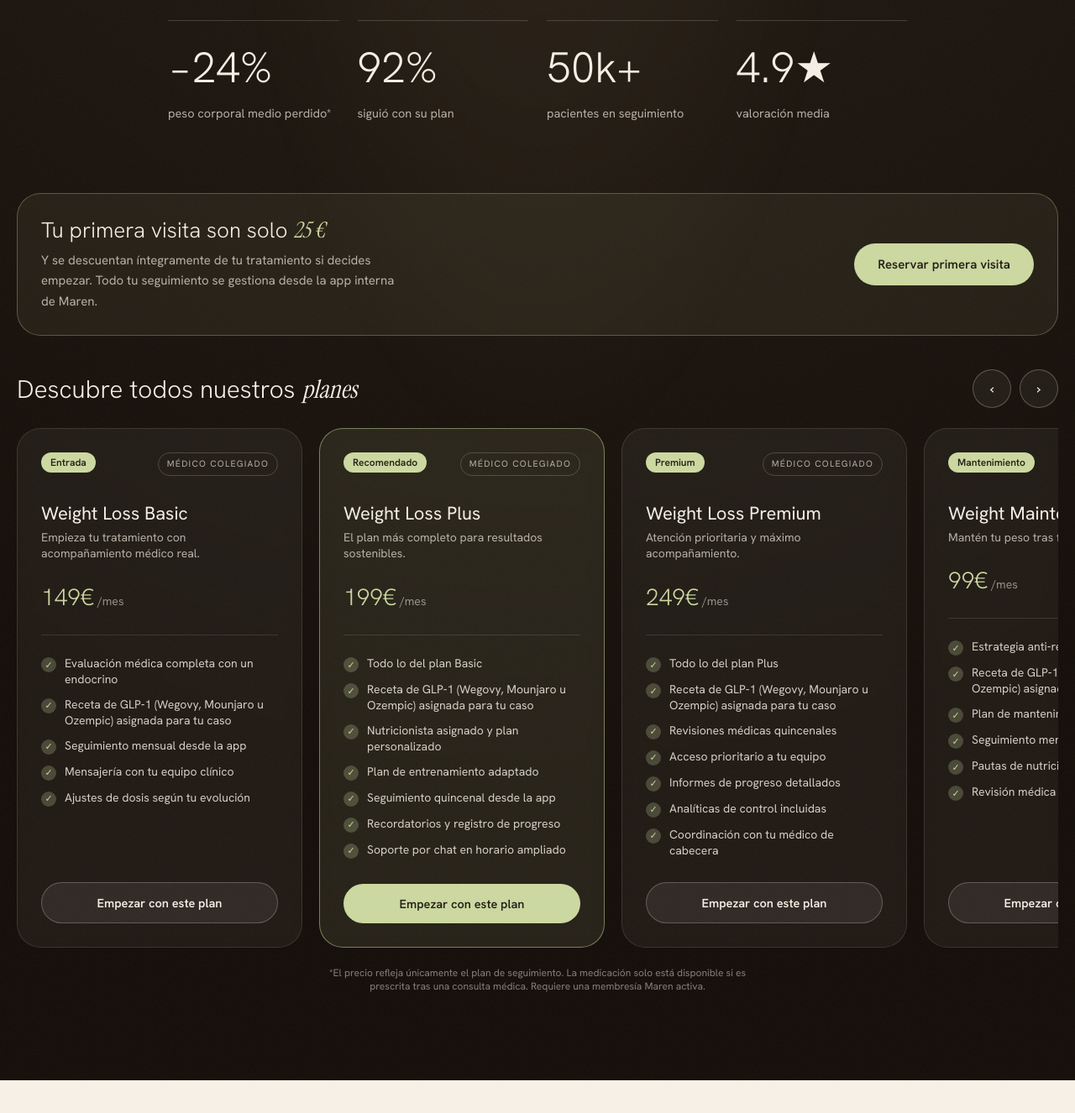
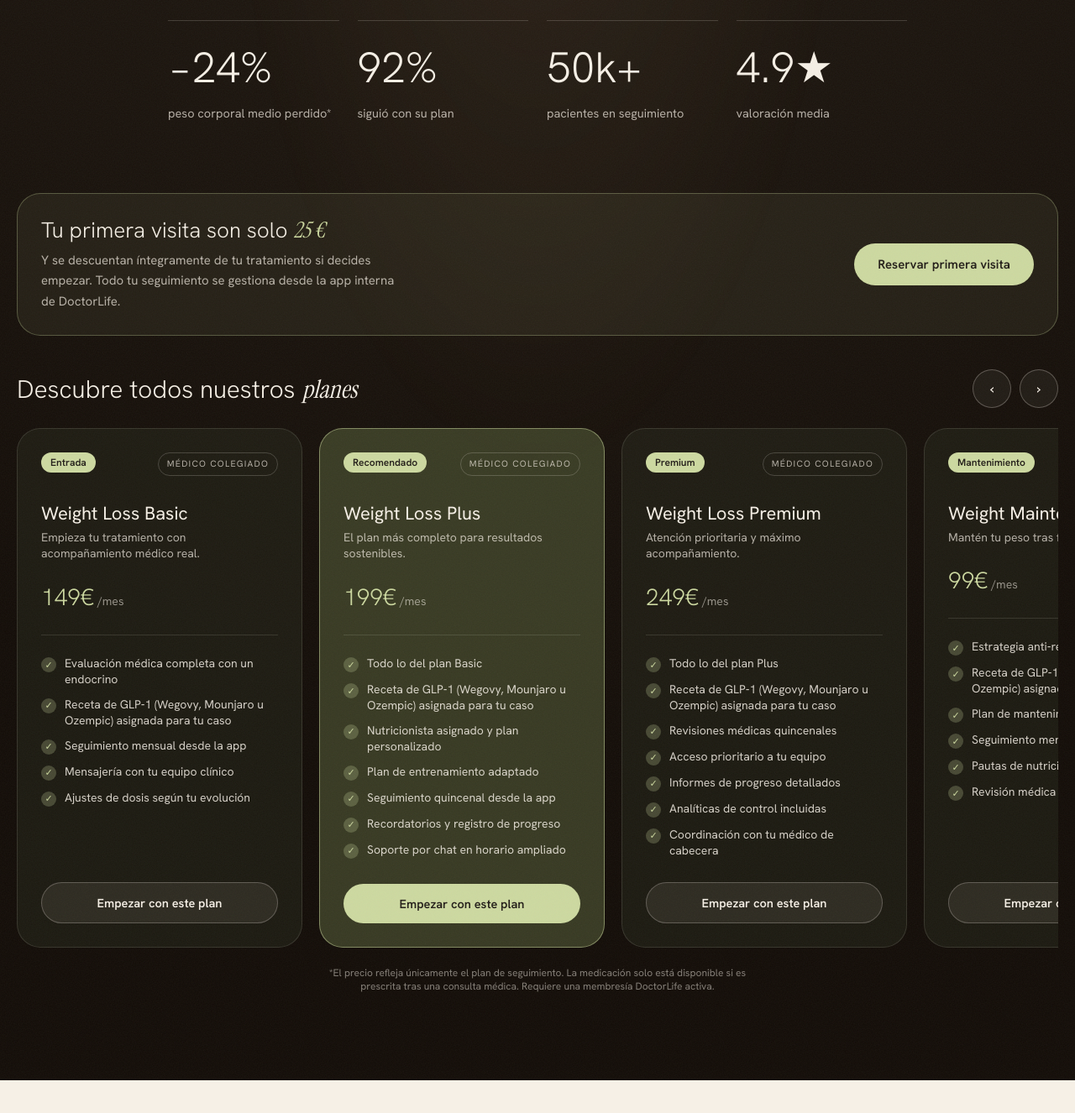
Before and after one commit to jessedrg/doctorlife-uk, a Next.js app: page / in a window 1280 px wide. Shown: the part 2002-3328 px from the top of the page at 84% size. Built offline with nearby package versions, Linux system fonts and the light colour scheme.

Commit message:
feat: update company name and product background colors in carousel

```diff
--- a/components/product-carousel.tsx
+++ b/components/product-carousel.tsx
@@ -22,7 +22,7 @@ export function ProductCarousel() {
           </div>
           <p className="mt-2 max-w-[52ch] text-[15px] leading-relaxed text-paper/70">
             Y se descuentan íntegramente de tu tratamiento si decides empezar.
-            Todo tu seguimiento se gestiona desde la app interna de Maren.
+            Todo tu seguimiento se gestiona desde la app interna de DoctorLife.
           </p>
         </div>
         <QuizTrigger className="shrink-0 whitespace-nowrap rounded-full bg-sage px-7 py-[14px] text-[15px] font-semibold text-ink">
@@ -56,9 +56,9 @@ export function ProductCarousel() {
           {products.map((p) => (
             <div
               key={p.name}
-              className="flex flex-[0_0_340px] flex-col rounded-[28px] border p-7 backdrop-blur-sm"
+              className="flex flex-[0_0_340px] flex-col rounded-[28px] border p-7"
               style={{
-                background: p.featured ? "rgba(205,217,160,.1)" : "rgba(246,240,230,.05)",
+                background: p.featured ? "rgba(86,96,58,.55)" : "rgba(40,44,30,.45)",
                 borderColor: p.featured ? "rgba(205,217,160,.5)" : "rgba(246,240,230,.12)",
               }}
             >
@@ -107,7 +107,7 @@ export function ProductCarousel() {
       <p className="mx-auto mt-[22px] max-w-[80ch] text-center text-xs text-paper/50">
         *El precio refleja únicamente el plan de seguimiento. La medicación solo
         está disponible si es prescrita tras una consulta médica. Requiere una
-        membresía Maren activa.
+        membresía DoctorLife activa.
       </p>
     </div>
   );
```
